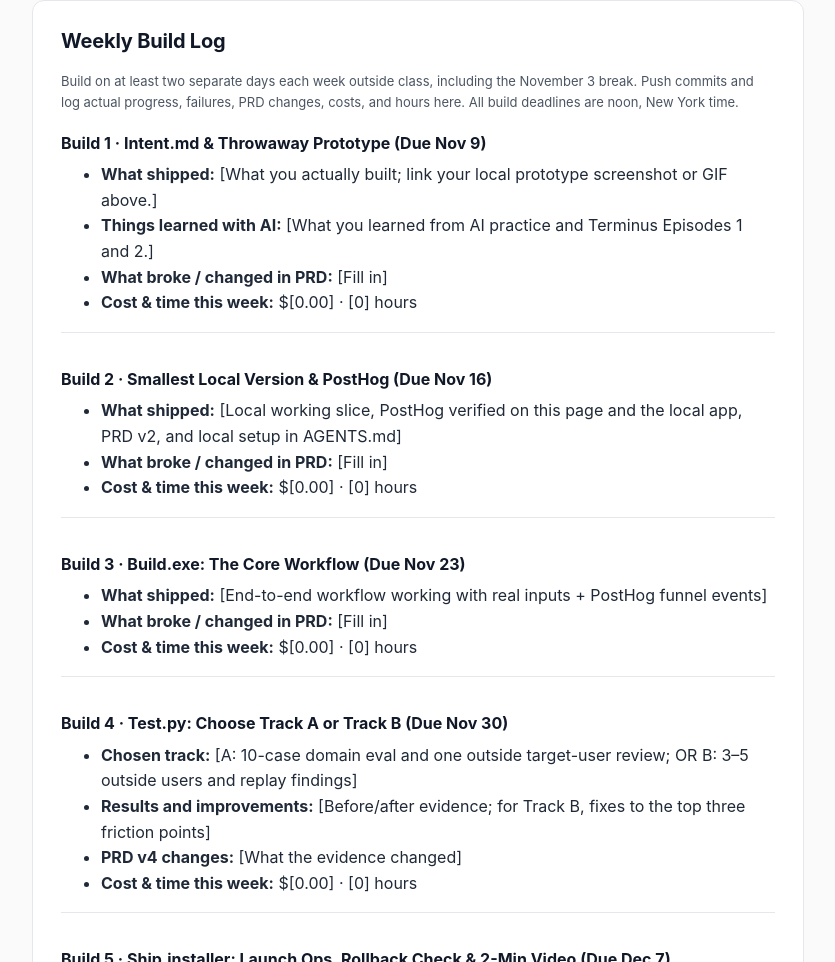
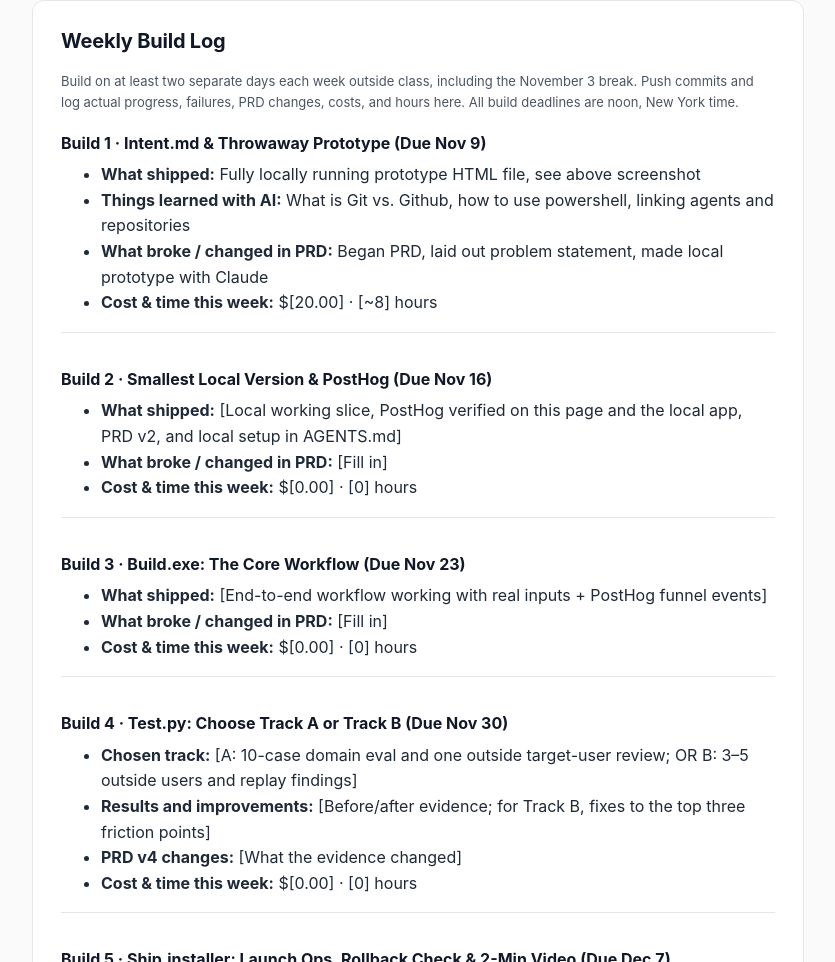
Before and after one commit to building-with-ai-f26/jtw394-sandbox, a plain HTML site: page docs/index.html in a window 1280 px wide. Shown: the part 2065-3027 px from the top of the page, without its empty margins (222-1057 px from the left). Drawn offline with Linux system fonts and the light colour scheme.

Commit message:
Update index.html

```diff
--- a/docs/index.html
+++ b/docs/index.html
@@ -217,10 +217,10 @@
       <div class="log-entry">
         <h3>Build 1 · Intent.md & Throwaway Prototype (Due Nov 9)</h3>
         <ul>
-          <li><strong>What shipped:</strong> [What you actually built; link your local prototype screenshot or GIF above.]</li>
-          <li><strong>Things learned with AI:</strong> [What you learned from AI practice and Terminus Episodes 1 and 2.]</li>
-          <li><strong>What broke / changed in PRD:</strong> [Fill in]</li>
-          <li><strong>Cost & time this week:</strong> $[0.00] · [0] hours</li>
+          <li><strong>What shipped:</strong> Fully locally running prototype HTML file, see above screenshot</li>
+          <li><strong>Things learned with AI:</strong> What is Git vs. Github, how to use powershell, linking agents and repositories</li>
+          <li><strong>What broke / changed in PRD:</strong> Began PRD, laid out problem statement, made local prototype with Claude</li>
+          <li><strong>Cost & time this week:</strong> $[20.00] · [~8] hours</li>
         </ul>
       </div>
 
```
